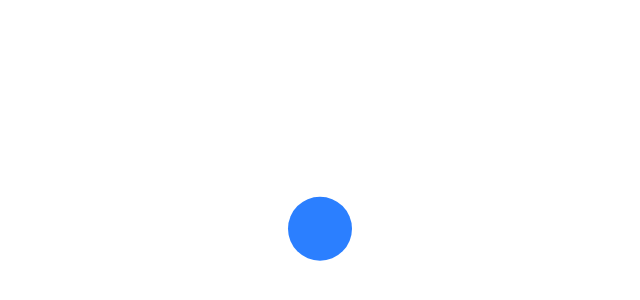
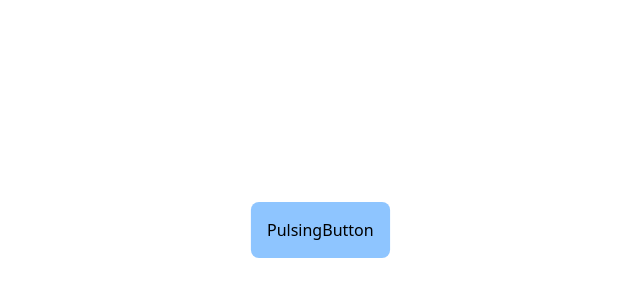
Before and after one commit to G1DY/FramerMotion, a React (Vite) app in the folder keyframes/: page / in a window 1280 px wide. Shown: the part 170-470 px from the top of the page, without its empty margins (320-960 px from the left). Built offline with nearby package versions, Linux system fonts and the light colour scheme.

Commit message:
pulsing button project

```diff
--- a/keyframes/src/App.tsx
+++ b/keyframes/src/App.tsx
@@ -1,9 +1,9 @@
-import BouncingBall from "./KeyFrames/BouncingBall";
+import PulsingButton from "./KeyFrames/PulsingButton";
 
 const App = () => {
   return (
     <div className="relative justify-center flex items-center h-screen w-screen">
-      <BouncingBall />
+      <PulsingButton />
     </div>
   );
 };
--- /dev/null
+++ b/keyframes/src/KeyFrames/PulsingButton.tsx
@@ -0,0 +1,18 @@
+import { motion } from "framer-motion";
+const PulsingButton = () => {
+  return (
+    <motion.div
+      className="p-4 bg-blue-300 rounded-lg cursor-pointer"
+      animate={{ scale: [1, 1.1, 1] }}
+      transition={{
+        duration: 0.5,
+        delay: 0.5,
+        repeat: Infinity,
+        ease: "easeInOut",
+      }}
+    >
+      PulsingButton
+    </motion.div>
+  );
+};
+export default PulsingButton;
```
